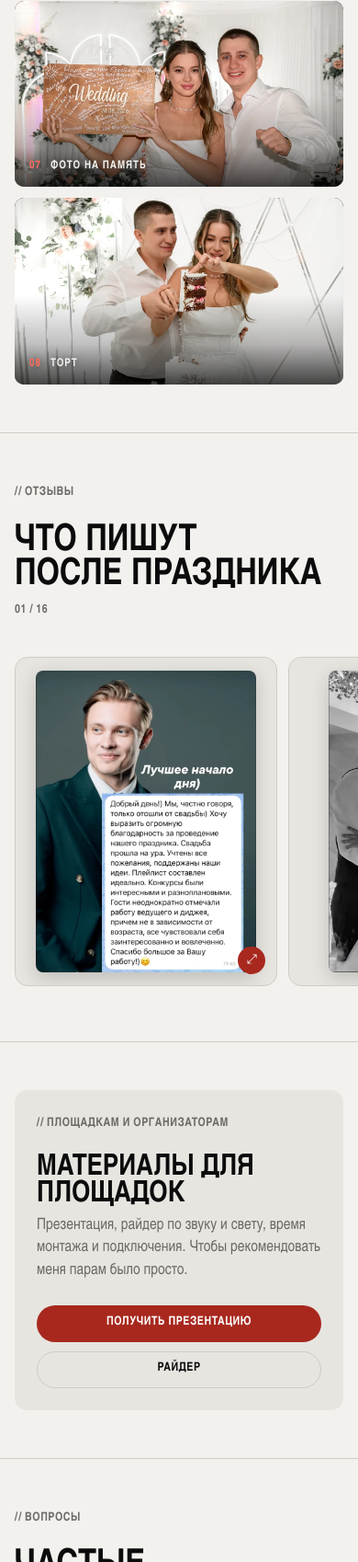
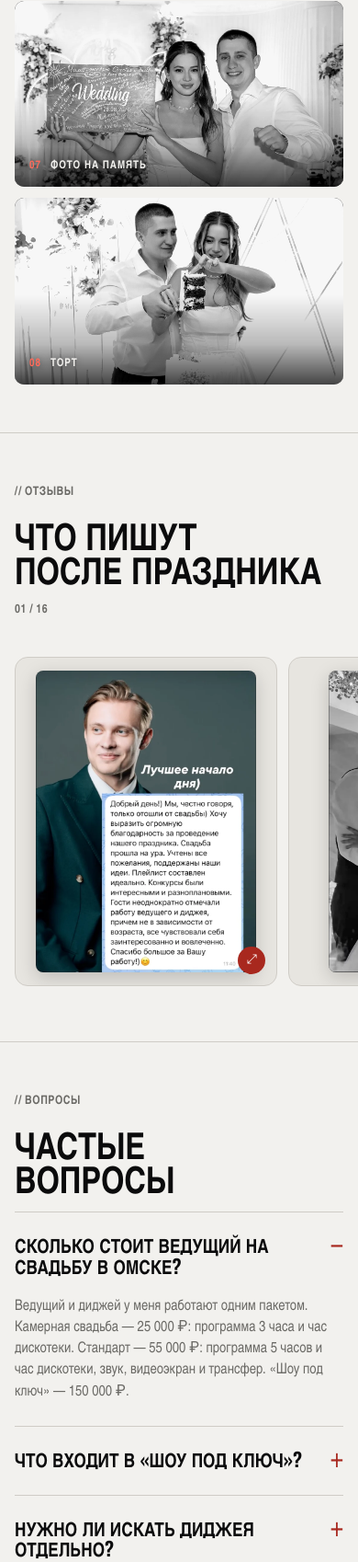
Before and after one commit to 88Mayak88/mayak-site, a plain HTML site: page index.html in a window 390 px wide. Shown: the part 6265-7963 px from the top of the page at 92% size. Drawn offline with nearby package versions, Linux system fonts and the light colour scheme; a web font is replaced by a local one.

Commit message:
Версия 4.8: ч/б в галерее, без блока площадок
Co-Authored-By: Claude Opus 5.5 <noreply@anthropic.com>

```diff
--- a/index.html
+++ b/index.html
@@ -242,11 +242,6 @@ section{border-top:1px solid var(--line);scroll-margin-top:100px}
 
 /* отзывы */
 
-/* для площадок */
-.b2b{display:grid;grid-template-columns:minmax(0,1fr) auto;gap:24px;align-items:center;padding:36px;background:var(--bg2);border-radius:14px}
-.b2b h2{font-size:clamp(32px,4.4vw,54px)}
-.b2b p{margin:14px 0 0;color:var(--muted);max-width:56ch}
-.b2b .acts{display:flex;flex-direction:column;gap:10px}
 
 /* частые вопросы */
 .faq-grid{display:grid;grid-template-columns:minmax(0,.8fr) minmax(0,1.2fr);gap:48px;align-items:start}
@@ -311,8 +306,7 @@ section{border-top:1px solid var(--line);scroll-margin-top:100px}
   .steps.anim .fill,.steps.anim.go .fill{transform:scaleY(var(--p,0));transition:none}
   .steps.anim.go .step .dot,.steps.anim.go .step .n{transition-delay:0s}
     .photos{grid-template-columns:repeat(2,minmax(0,1fr));grid-auto-rows:clamp(170px,52vw,280px)}
-  .b2b{grid-template-columns:1fr;padding:24px}
-  .faq-grid{grid-template-columns:1fr;gap:20px}
+    .faq-grid{grid-template-columns:1fr;gap:20px}
   .faq-head{position:static}
   .faq .a p{font-size:16px}
   .contact .in{padding-block:56px 48px}
@@ -362,8 +356,7 @@ section{border-top:1px solid var(--line);scroll-margin-top:100px}
     </div>
     <nav class="sub" aria-label="Разделы">
       <a href="#packs">Свадьбы</a><span>/</span>
-      <a href="#show">Шоу под ключ</a><span class="hide-s">/</span>
-      <a class="hide-s" href="#venues">Для площадок</a><span>/</span>
+      <a href="#show">Шоу под ключ</a><span>/</span>
       <a href="#video">Видео</a>
     </nav>
   </div>
@@ -373,7 +366,7 @@ section{border-top:1px solid var(--line);scroll-margin-top:100px}
   <div class="in" style="width:100%">
     <div class="top"><span class="logo">Евгений Маяк</span><button class="dots" id="close-menu" aria-label="Закрыть меню"><svg width="20" height="20" viewBox="0 0 20 20" stroke="currentColor" stroke-width="2"><path d="M3 3l14 14M17 3L3 17"/></svg></button></div>
     <nav>
-      <a href="#about">О ведущем</a><a href="#video">Видео</a><a href="#packs">Пакеты</a><a href="#how">Как готовимся</a><a href="#photo">Фото</a><a href="#reviews">Отзывы</a><a href="#venues">Для площадок</a><a href="#faq">Вопросы</a><a href="#contacts">Контакты</a>
+      <a href="#about">О ведущем</a><a href="#video">Видео</a><a href="#packs">Пакеты</a><a href="#how">Как готовимся</a><a href="#photo">Фото</a><a href="#reviews">Отзывы</a><a href="#faq">Вопросы</a><a href="#contacts">Контакты</a>
     </nav>
   </div>
 </div>
@@ -494,13 +487,6 @@ section{border-top:1px solid var(--line);scroll-margin-top:100px}
     </div>
   </div></section>
 
-  <section id="venues" class="g"><div class="in sec">
-    <div class="b2b">
-      <div><span class="label">// Площадкам и организаторам</span><h2 class="d" style="margin-top:14px">Материалы для площадок</h2><p>Презентация, райдер по звуку и свету, время монтажа и подключения. Чтобы рекомендовать меня парам было просто.</p></div>
-      <div class="acts"><a class="btn" href="#contacts">Получить презентацию</a><a class="btn ghost" href="#contacts">Райдер</a></div>
-    </div>
-  </div></section>
-
   <section id="faq" class="g"><div class="in sec">
     <div class="faq-grid">
       <div class="faq-head"><span class="label">// Вопросы</span><h2 class="d" style="margin-top:14px">Частые<br>вопросы</h2></div>
@@ -560,9 +546,12 @@ section{border-top:1px solid var(--line);scroll-margin-top:100px}
   fitStage(); addEventListener('resize',fitStage);
   if(document.fonts&&document.fonts.ready) document.fonts.ready.then(fitStage);
   // галерея: на телефоне кадр становится цветным, когда доезжает до середины экрана
-  if('IntersectionObserver' in window && matchMedia('(hover: none)').matches){
-    var io=new IntersectionObserver(function(es){es.forEach(function(e){e.target.classList.toggle('live',e.isIntersecting)})},{rootMargin:'-38% 0px -38% 0px'});
-    document.querySelectorAll('.photos figure').forEach(function(f){io.observe(f)});
+  // галерея (телефон): цветным становится только кадр в середине экрана. Считаем по прокрутке — в окне артефакта rootMargin не работает
+  if(matchMedia('(hover: none)').matches){
+    var figs=[].slice.call(document.querySelectorAll('.photos figure'));
+    var liveTick=function(){var vh=innerHeight, top=vh*.35, bot=vh*.65;
+      figs.forEach(function(f){var r=f.getBoundingClientRect(), c=(r.top+r.bottom)/2; f.classList.toggle('live', c>top && c<bot);});};
+    addEventListener('scroll',function(){requestAnimationFrame(liveTick)},{passive:true}); addEventListener('resize',liveTick); liveTick();
   }
   // «От заявки до финала»: компьютер — запуск анимации при появлении блока; телефон — линия заполняется при прокрутке, шаги загораются по мере прохождения
   (function(){
```
